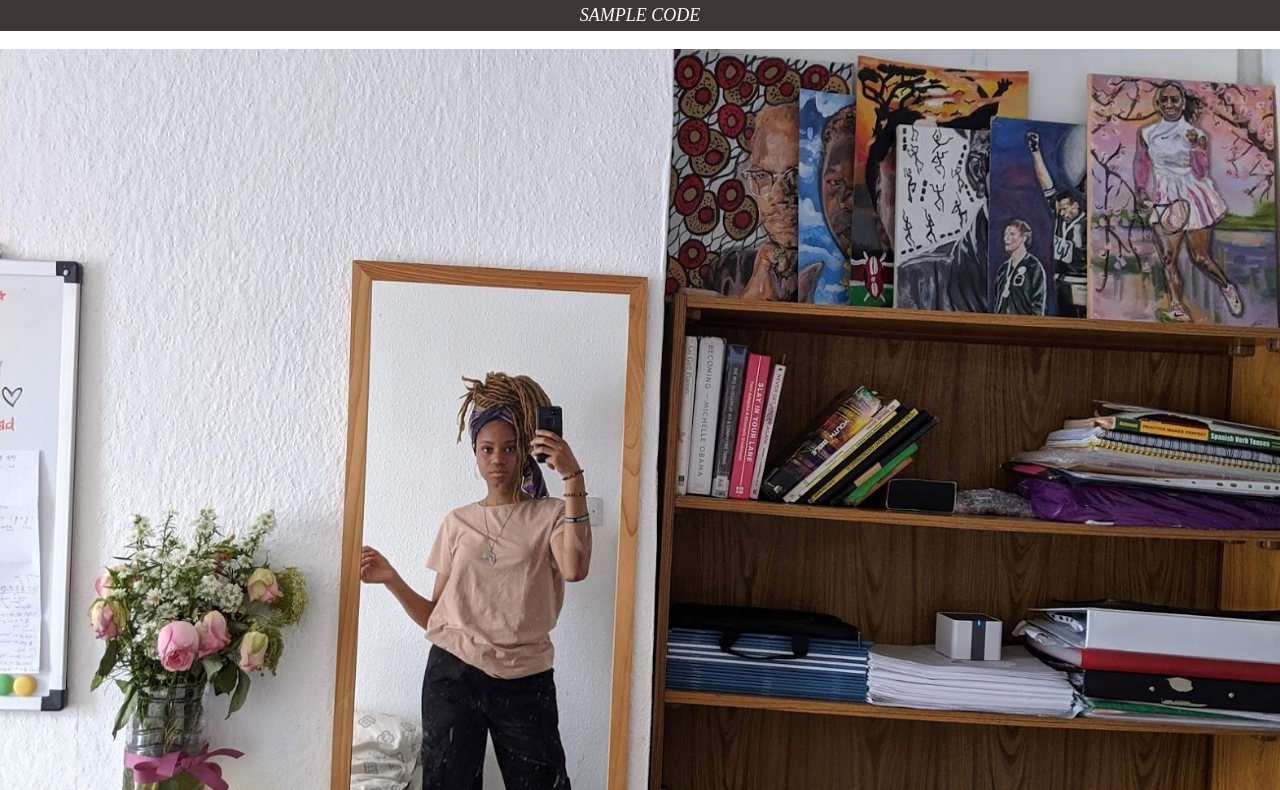
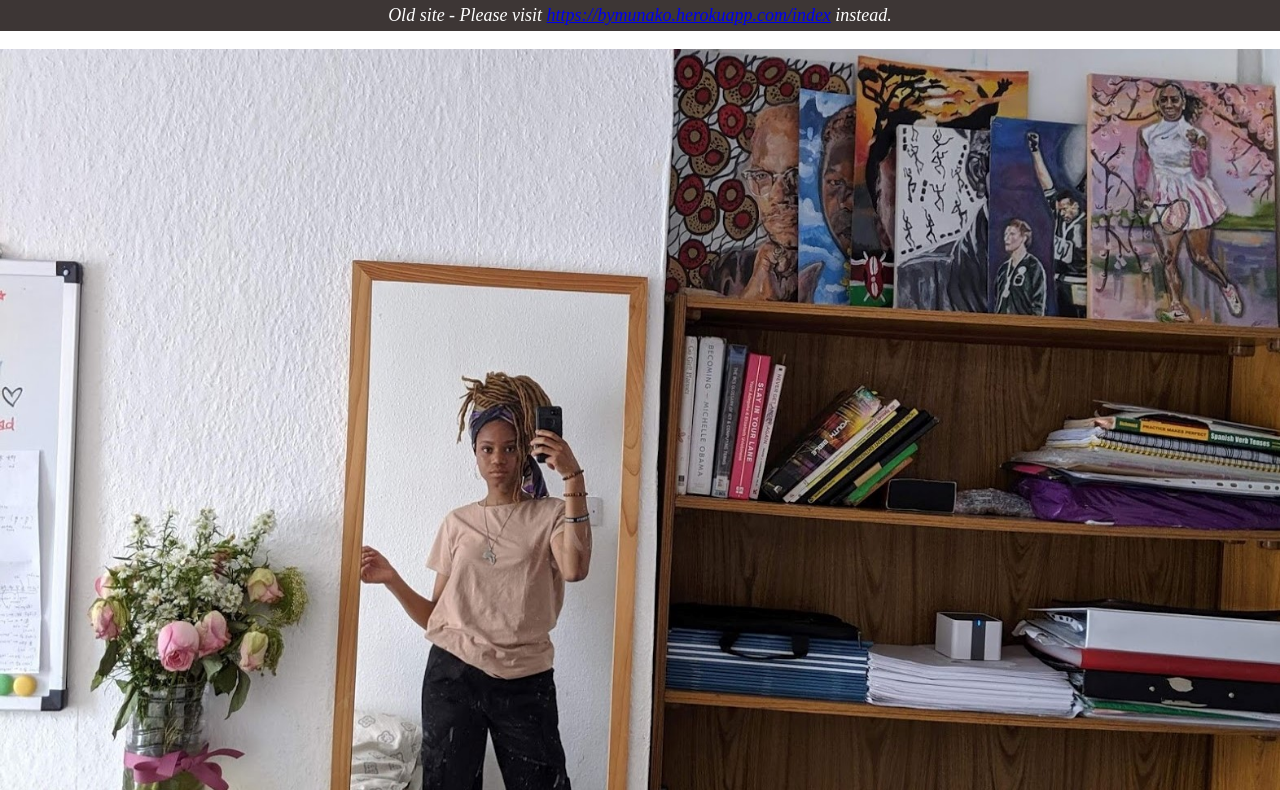
Before and after one commit to munakaghamelu/bymunako, a plain HTML site: page artist.html in a window 1280 px wide. Shown: the part 88-878 px from the top of the page. Drawn offline with Linux system fonts and the light colour scheme.

Commit message:
redirect to new site

```diff
--- a/artist.html
+++ b/artist.html
@@ -47,7 +47,7 @@
      <li><a href="shop.html" class="nav-links">SHOP</a></li>
     </ul>
   </nav> <br>        <div class="quote">
-            <p> SAMPLE CODE </p>
+            <p> Old site - Please visit <a href="https://bymunako.herokuapp.com/index">https://bymunako.herokuapp.com/index</a> instead. </p>
         </div><br>
 
   <img src="./img/artist/me.png" style="width:100%">
```
Also changed, not shown: diaspora.html (+1 -1 lines), diaspora/1-floating-tribe.html (+1 -1 lines), diaspora/2-lupita.html (+1 -1 lines), diaspora/3-erykah.html (+1 -1 lines), diaspora/4-misrepresented.html (+1 -1 lines), diaspora/5-malcolm.html (+1 -1 lines), index.html (+1 -1 lines), portfolio.html (+1 -1 lines), shop.html (+1 -1 lines), stance.html (+1 -1 lines), stance/1-sembene.html (+1 -1 lines), stance/2-serena.html (+1 -1 lines), stance/3-surface_level.html (+1 -1 lines), stance/4-coel.html (+1 -1 lines), 1 more files.
